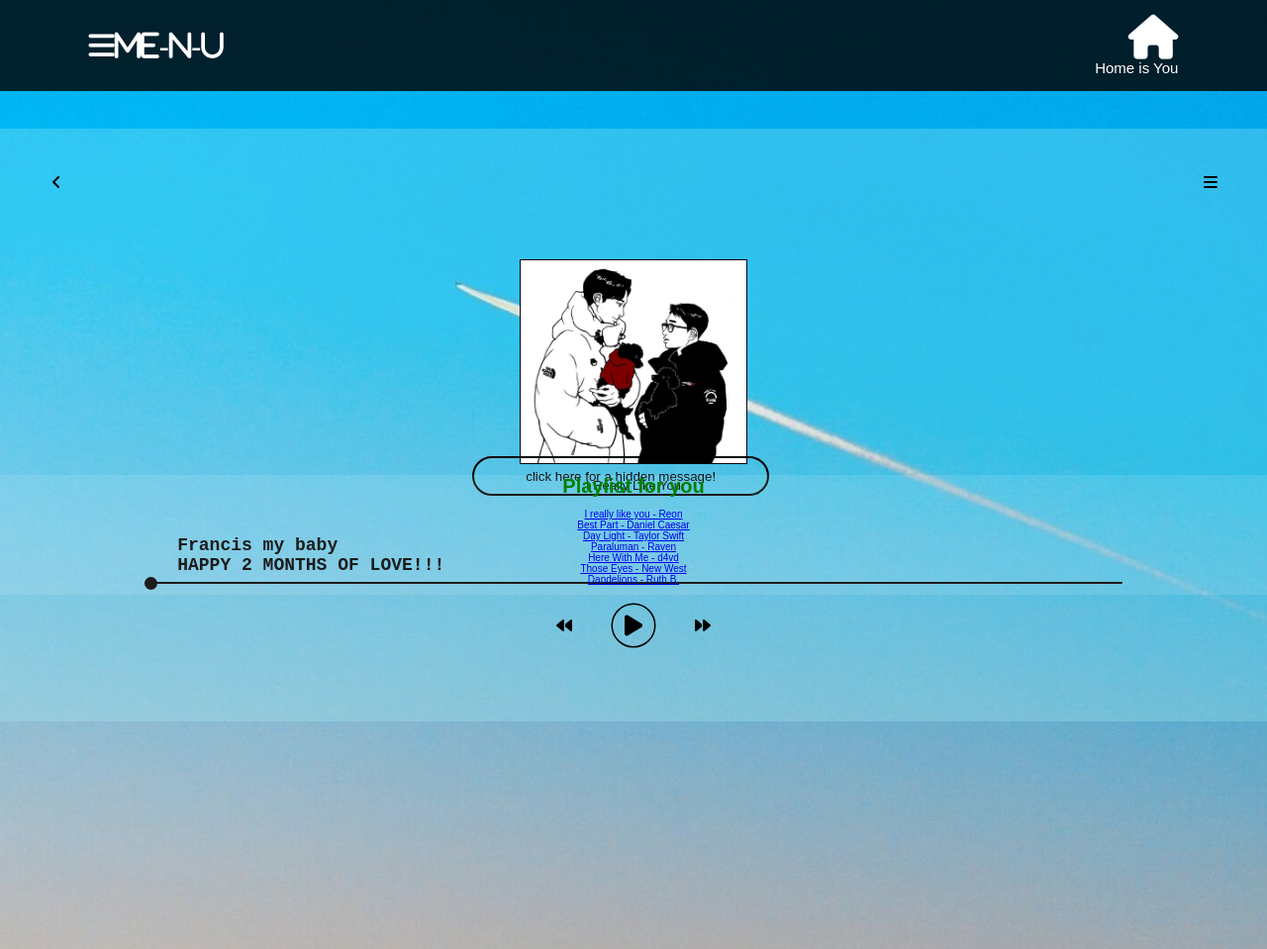
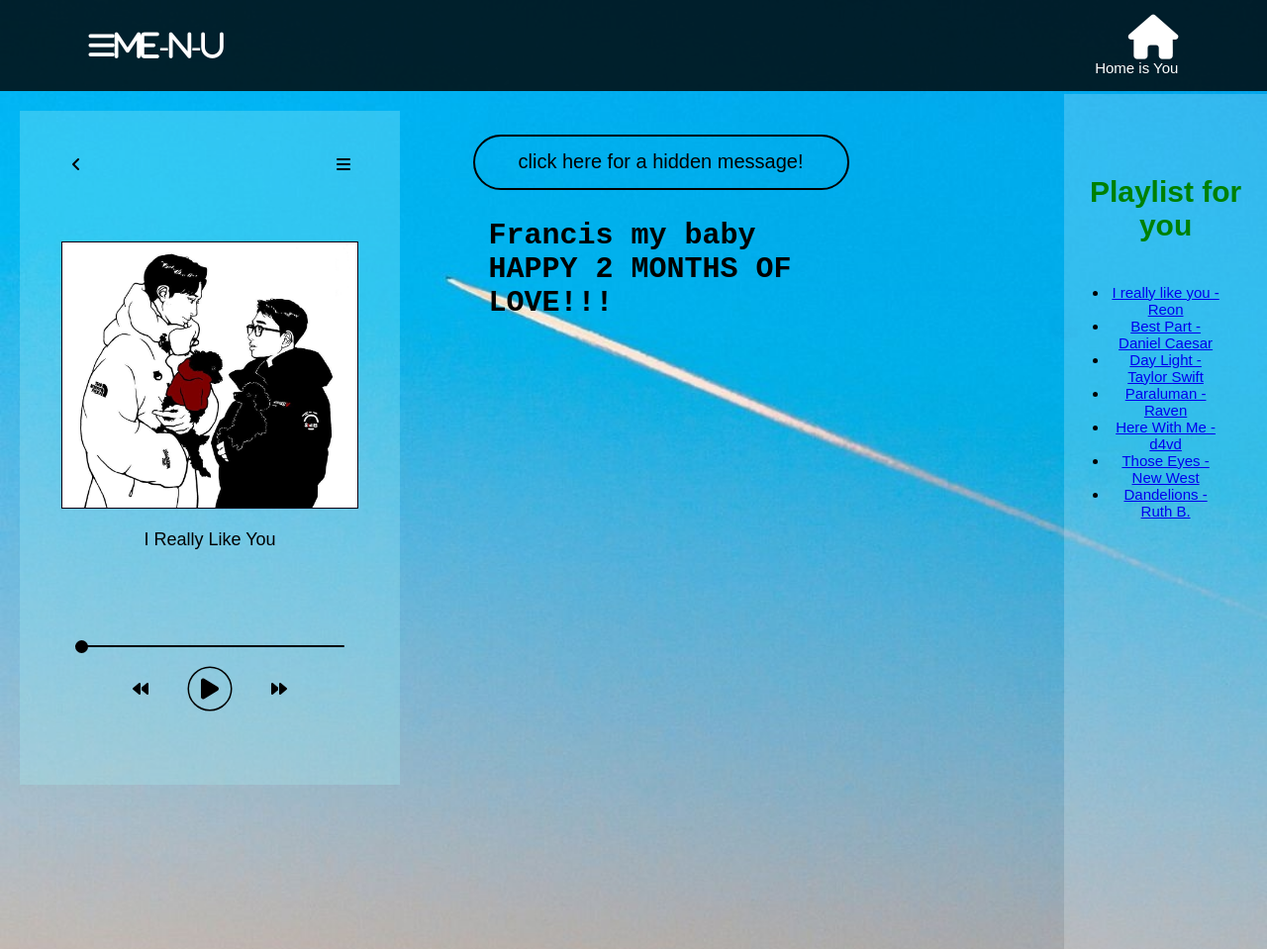
Before and after one commit to kyo1485/04-love, a plain HTML site: page index.html in a window 1280 px wide. Shown: the top 959 px of the page at 99% size. Drawn offline with Linux system fonts and the light colour scheme.

Commit message:
Update styles.css

```diff
--- a/styles.css
+++ b/styles.css
@@ -51,7 +51,7 @@ nav ul li{
     position: absolute;
     padding: 5%;
     margin: px;
-    top:110%;
+    top:105%;
     font-size: 15px;
     align-items: center;
     color: #000000;
@@ -69,6 +69,7 @@ button{
     transform: translate(-50%, -50%);
     height: 5vh;
     width: 300px;
+    font-size: 15px;
     /* box-shadow: inset -8px -8px 12px rgb(241, 243, 230); */
     border-radius: 50px;
     align-items: center;
@@ -83,23 +84,26 @@ button{
     padding: 0% 5%;
 
 
+
 }
 
 #letter{
     padding: 0% 5%;
+    margin-top: 8px;
+
 }
 
 
 
 
 .box{
-    background-color: rgba(255, 255, 255, 0.111);
+    background-color: rgba(255, 255, 255, 0.201);
     /* border: px solid rgba(255, 255, 255, 0); */
     width: 100%;
     padding-bottom: 10px;
     text-align: center;
     position: absolute;
-    top: 173%;
+    top: 165%;
 
 }
 h1{
@@ -111,13 +115,14 @@ h1 ul {
     color: rgba(0, 0, 0, 0.988);
     font-size: 10px;
     font-weight: lighter;
+
 }
-.src{
+/* .src{
     width: 280px;
     position: absolute;
     left: 10px;
     top: 350px;
-}
+} */
 
 
 .music-player{
@@ -213,20 +218,23 @@ nav .circle{
 }
 
 
-@media only screen and (min-width: 1000px) {
-    button {
-        top: 32%;
+@media only screen and (min-width: 800px) {
 
-     }
+body{
+    height: 120vh;
+
+
+}
+
 .message{
 
-    top:35%;
+    top:58%;
     padding: 10%;
 
 }
 
 .box{
-    top: 60%;
+    top: 100%;
 
 }
 .content {
@@ -235,3 +243,89 @@ nav .circle{
 }
 
 }
+
+@media only screen and (min-width: 1000px) {
+
+    body{
+        background-size: cover;
+
+
+    }
+
+    .music-player{
+        width: 30%;
+        margin: 20px;
+    }
+    .song-img{
+        width: 300px;
+    }
+    .music-player h1{
+        font-size: 18px;
+        font-weight: 400;
+        color: #000000;
+        margin-bottom: 0%;
+        padding: 2%;
+
+    }
+
+    .message{
+
+        top: 14.5%;
+        padding: 2%;
+        float: right;
+        margin-left: 35%;
+        width: 35%;
+
+
+    }
+
+    button{
+        height: 7vh;
+        width: 380px;
+        font-size: 20px;
+        border-radius: 30px;
+        margin-bottom: 50%;
+
+     }
+
+    .heading{
+        font-size: 30px;
+        margin-top: 20%;
+        padding: 0% 5%;
+
+
+
+    }
+
+    #letter{
+        padding: 0% 5%;
+        margin-top: 44px;
+        font-size: 20px;
+
+    }
+
+
+    .box{
+        top: 11.90%;
+        width: 16%;
+        float: left;
+        left: 84%;
+        height: 108%
+
+
+    }
+    h1{
+        font-size: 30px;
+        padding: 40% 10%;
+
+
+    }
+    h1 ul {
+        font-size: 15px;
+        font-weight: lighter;
+        padding: 15%;
+
+    }
+
+
+    }
```
